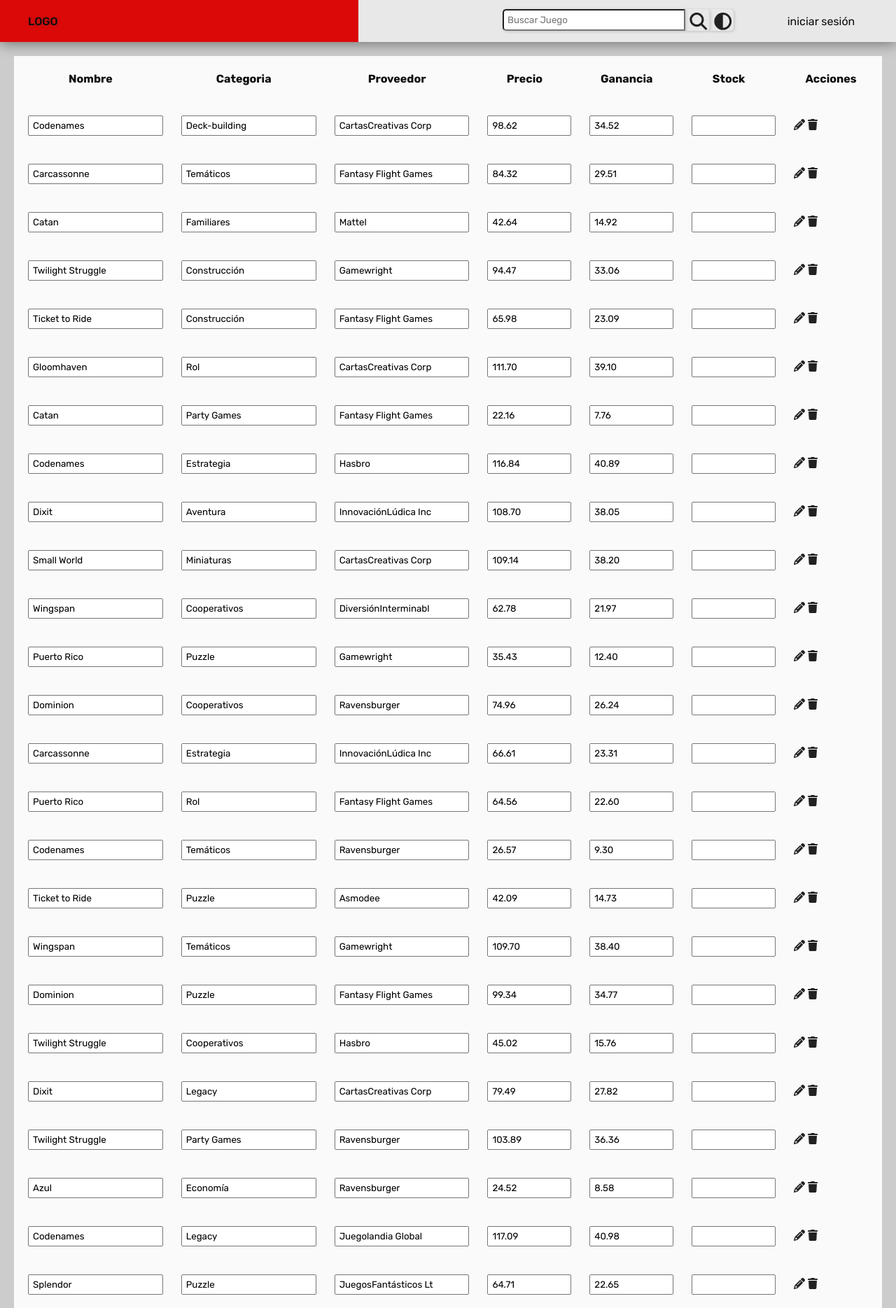
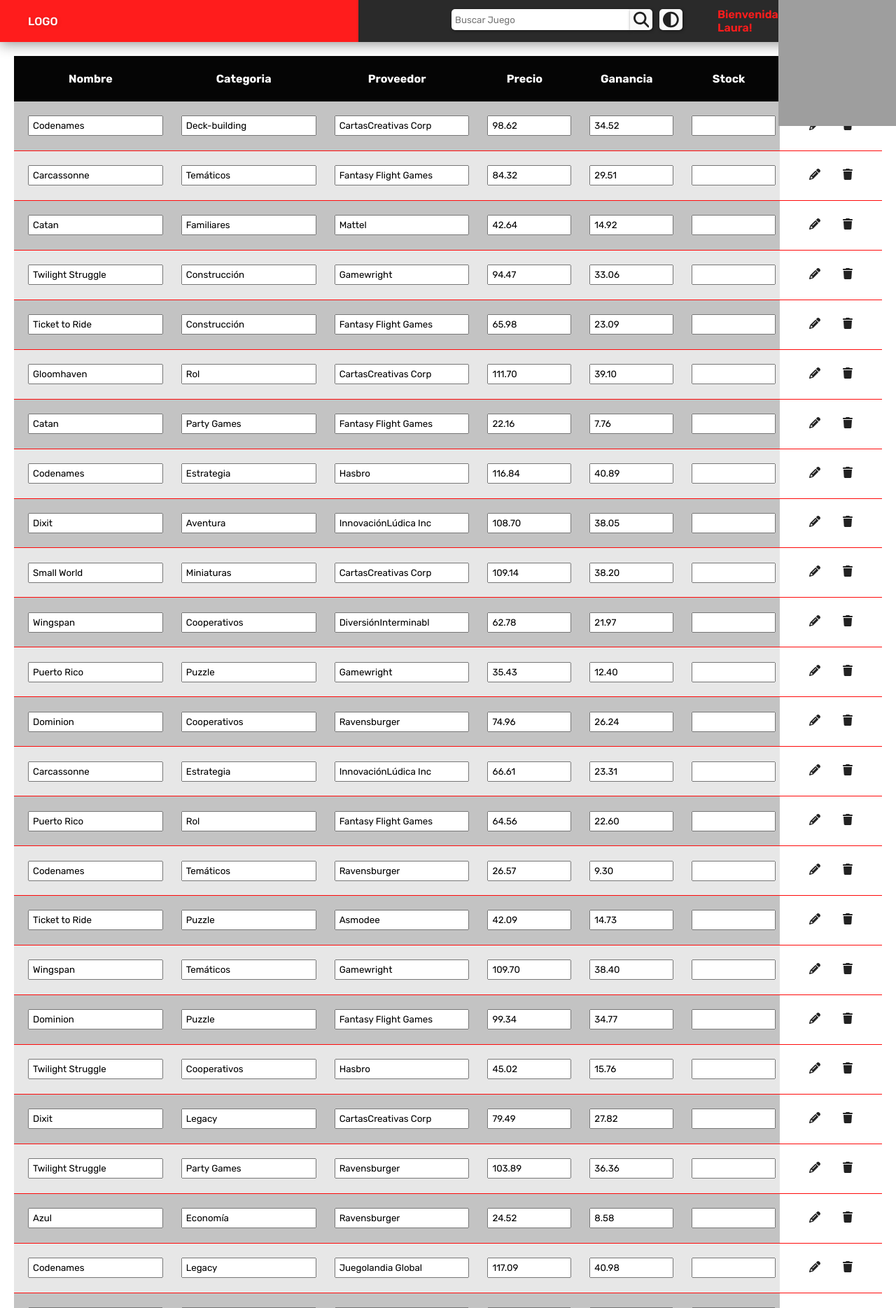
Before and after one commit to MarianoJSB/juegosDeMesa, a PHP site: page / in a window 1280 px wide. Shown: the top 1869 px of the page at 70% size. Run offline with PHP 8.4, Linux system fonts and the light colour scheme; data comes from the database, SQL or seed files in the repository; data that the repository does not hold is empty; grey boxes are pictures that could not be loaded.

Commit message:
agregué muchos estilos y corregí fallos en php

```diff
--- a/index.php
+++ b/index.php
@@ -23,7 +23,8 @@
             <div class="buscador">
                 <div class="bot">
                     <input type="checkbox" id="toggle-theme" checked>
-                    <label for="toggle-theme"><svg xmlns="http://www.w3.org/2000/svg" height="1em" viewBox="0 0 512 512"><!-- Font Awesome Free 6.4.2 by @fontawesome - https://fontawesome.com License - https://fontawesome.com/license (Commercial License) Copyright 2023 Fonticons, Inc.--><path d="M448 256c0-106-86-192-192-192V448c106 0 192-86 192-192zM0 256a256 256 0 1 1 512 0A256 256 0 1 1 0 256z"/></svg></label>
+                    <label id="darkMenu" for="toggle-theme"><svg xmlns="http://www.w3.org/2000/svg" height="1em" viewBox="0 0 512 512"><!-- Font Awesome Free 6.4.2 by @fontawesome - https://fontawesome.com License - https://fontawesome.com/license (Commercial License) Copyright 2023 Fonticons, Inc.--><path d="M448 256c0-106-86-192-192-192V448c106 0 192-86 192-192zM0 256a256 256 0 1 1 512 0A256 256 0 1 1 0 256z"/></svg></label>
+
 
                     <label for="busquedaJuego"><svg xmlns="http://www.w3.org/2000/svg" height="1em" viewBox="0 0 512 512"><!--! Font Awesome Free 6.4.2 by @fontawesome - https://fontawesome.com License - https://fontawesome.com/license (Commercial License) Copyright 2023 Fonticons, Inc. --><style>svg{fill:#ffffff}</style><path d="M416 208c0 45.9-14.9 88.3-40 122.7L502.6 457.4c12.5 12.5 12.5 32.8 0 45.3s-32.8 12.5-45.3 0L330.7 376c-34.4 25.2-76.8 40-122.7 40C93.1 416 0 322.9 0 208S93.1 0 208 0S416 93.1 416 208zM208 352a144 144 0 1 0 0-288 144 144 0 1 0 0 288z"/></svg></label>
                     <input type="search" name="busqueda" id="busquedaJuego" placeholder="Buscar Juego"  id="buscador">
@@ -31,13 +32,13 @@
                 <div class="resultadosJuegos" id="resultadosJuegos">
                     <p>Nombre Juego</p>
                     <div class="div"></div>
-                    <p>Nombre Juego</p>
-                    <div class="div"></div>
-                    <p>Nombre Juego</p>
                 </div>
             </div>
             <div class="log">
-                <label>iniciar sesión</label>
+                <label>Bienvenida Laura!</label>
+                <div class="img">
+                    <img src="/Portafolio/Trabajos/RedSocial/iconos/usuario (2).png" alt="">
+                </div>
             </div>
         </div>
     </header>
@@ -104,13 +105,13 @@
 
                     echo'
                     <tr>
-                        <td><label>b</label><input type="text" value="'.$registro['nombre'].'" name="Nombre" id=""></td>
-                        <td><label>c</label><input type="text" value="'.$registroCat['nombre'].'" name="Categoria" id=""></td>
-                        <td id="a" title="555"><label>a</label><input type="text" value="'.$registroProv['nombre'].'" name="Proveedor" id=""></td>
-                        <td><label>2</label><input type="number" value="'.$registro['precio'].'" name="Precio" id=""></td>
-                        <td><label>3</label><input type="number" value="'.$registro['ganancia'].'" name="Ganancias" id=""></td>
-                        <td><label>1</label><input type="number" value="'.$registro['stock'].'" name="Stock" id=""></td>
-                        <td>
+                        <td><label>'.$registro['nombre'].'</label><input type="text" value="'.$registro['nombre'].'" name="Nombre" id=""></td>
+                        <td><label>'.$registroCat['nombre'].'</label><input type="text" value="'.$registroCat['nombre'].'" name="Categoria" id=""></td>
+                        <td id="a" title="555"><label>'.$registroProv['nombre'].'</label><input type="text" value="'.$registroProv['nombre'].'" name="Proveedor" id=""></td>
+                        <td><label>'.$registro['precio'].'</label><input type="number" value="'.$registro['precio'].'" name="Precio" id=""></td>
+                        <td><label>'.$registro['ganancia'].'</label><input type="number" value="'.$registro['ganancia'].'" name="Ganancias" id=""></td>
+                        <td><label>'.$registro['stock'].'</label><input type="number" value="'.$registro['stock'].'" name="Stock" id=""></td>
+                        <td id="acciones">
                             <a href="index.php?editar='.$registro['id_juego'].'"><svg xmlns="http://www.w3.org/2000/svg" height="1em" viewBox="0 0 512 512"><!--! Font Awesome Free 6.4.2 by @fontawesome - https://fontawesome.com License - https://fontawesome.com/license (Commercial License) Copyright 2023 Fonticons, Inc. --><path d="M410.3 231l11.3-11.3-33.9-33.9-62.1-62.1L291.7 89.8l-11.3 11.3-22.6 22.6L58.6 322.9c-10.4 10.4-18 23.3-22.2 37.4L1 480.7c-2.5 8.4-.2 17.5 6.1 23.7s15.3 8.5 23.7 6.1l120.3-35.4c14.1-4.2 27-11.8 37.4-22.2L387.7 253.7 410.3 231zM160 399.4l-9.1 22.7c-4 3.1-8.5 5.4-13.3 6.9L59.4 452l23-78.1c1.4-4.9 3.8-9.4 6.9-13.3l22.7-9.1v32c0 8.8 7.2 16 16 16h32zM362.7 18.7L348.3 33.2 325.7 55.8 314.3 67.1l33.9 33.9 62.1 62.1 33.9 33.9 11.3-11.3 22.6-22.6 14.5-14.5c25-25 25-65.5 0-90.5L453.3 18.7c-25-25-65.5-25-90.5 0zm-47.4 168l-144 144c-6.2 6.2-16.4 6.2-22.6 0s-6.2-16.4 0-22.6l144-144c6.2-6.2 16.4-6.2 22.6 0s6.2 16.4 0 22.6z"/></svg>  </a>
                             <a href="index.php?borrar='.$registro['id_juego'].'"><svg xmlns="http://www.w3.org/2000/svg" height="1em" viewBox="0 0 448 512"><!--! Font Awesome Free 6.4.2 by @fontawesome - https://fontawesome.com License - https://fontawesome.com/license (Commercial License) Copyright 2023 Fonticons, Inc. --><style>svg{fill:#212121}</style><path d="M135.2 17.7L128 32H32C14.3 32 0 46.3 0 64S14.3 96 32 96H416c17.7 0 32-14.3 32-32s-14.3-32-32-32H320l-7.2-14.3C307.4 6.8 296.3 0 284.2 0H163.8c-12.1 0-23.2 6.8-28.6 17.7zM416 128H32L53.2 467c1.6 25.3 22.6 45 47.9 45H346.9c25.3 0 46.3-19.7 47.9-45L416 128z"/></svg></a>
                         </td>
@@ -122,6 +123,21 @@
 
     </div>
     <script>
+            var inputBusqueda = document.getElementById("busquedaJuego");
+            var resultadosJuegos = document.getElementById("resultadosJuegos");
+            // Agrega un evento de focus al input
+            inputBusqueda.addEventListener("focus", function() {
+                // Cambia el estilo del div para que sea visible
+                resultadosJuegos.style.display = "flex";
+            });
+            // Agrega un evento de blur al input
+            inputBusqueda.addEventListener("blur", function() {
+                // Oculta el div de resultados cuando se pierde el foco
+                resultadosJuegos.style.display = "none";
+            });
+
+
+
             document.addEventListener('DOMContentLoaded', function() {
             const proveedorTitle = document.getElementById('proveedor-title');
             const proveedoresSelect = document.getElementById('proveedores');
@@ -319,5 +335,6 @@
                     }
                 });
     </script>
+    <script src="/juegosDeMesa/juegosDeMesa/busqueda.js"></script>
 </body>
 </html>
--- a/style.css
+++ b/style.css
@@ -6,18 +6,24 @@
 }
 
 :root[data-theme="light"] {
-    --text: #0d0d0d;
-    --background: #cccccc;
-    --primary: #fafafa;
+    --text: #ffffff;
+    --background: #ffffff;
+    --primary: #050505;
     --secondary: #0a0aff;
-    --accent: #dc0909;
+    --bgHeader: #2a2a2a;
+    --accent: #ff1c1c;
+    --even: rgb(231, 231, 231);
+    --odd: rgb(195, 195, 195);
   }
   :root[data-theme="dark"] {
     --text: #f2f2f2;
-    --background: #333333;
+    --background: #525252;
     --primary: #050505;
     --secondary: #0000f5;
+    --bgHeader: #d4d4d4;
     --accent: #f62323;
+    --even: rgb(46, 46, 46);
+    --odd: rgb(36, 36, 36);
   }
 
 header .right input[type="checkbox"]{
@@ -64,7 +70,8 @@
     display: flex;
     justify-content: end;
     align-items: center;
-    background-color:  rgb(232, 232, 232);
+    background-color:  var(--bgHeader);
+    color: var(--primary);
 }
 
 header .right .buscador{
@@ -77,13 +84,17 @@
     align-items: center;
 
 }
-header .right .log{
-    width: 150px;
-    height: 40px;
+header .log{
+    width: 255px;
+    height: 130%;
     display: flex;
     align-items: center;
-    margin-right: 32px;
     justify-content: space-evenly;
+    color: var(--accent);
+    font-weight: 600;
+}
+.log .img{
+    display: flex;
 }
 header .buscador .bot{
     display: flex;
@@ -93,12 +104,24 @@
 
 }
 header .buscador label{
+    background-color: #fafafa;
+    height: 30px;
+    width: auto;
+    display: flex;
+    justify-content: center;
+    align-items: center;
+    border-radius: 0 5px 5px 0;
+    box-shadow: 1px 1px 4px rgba(0, 0, 0, 0.527);
+}
+header .buscador label#darkMenu{
+    border-radius: 5px;
+    margin-left: 10px;
 
-    height: 31px;
-    width: auto;
-    border-radius: 0 5px 5px 0;
-    box-shadow: 1px 1px 4px rgba(0, 0, 0, 0.171);
 }
+header .buscador label#darkMenu:hover{
+    background-color: var(--accent);
+}
+
 header .buscador svg{
     cursor: pointer;
     border-radius: 0 5px 5px 0;
@@ -110,11 +133,13 @@
     transform: scale(1.1);
 }
 header .buscador input{
-    box-shadow: 1px 1px 4px rgba(0, 0, 0, 0.171);
+    box-shadow: 1px 1px 4px rgba(0, 0, 0, 0.457);
     width: 80%;
-    height: 31px;
+    height: 30px;
     padding: 5px;
     border-radius: 5px 0 0 5px;
+    border-style: none;
+    outline: none;
 
 }
 header .right .buscador .resultadosJuegos{
@@ -149,6 +174,12 @@
 }
 header .buscador .resultadosJuegos p span{
     margin-left: 16px;
+}td#acciones{
+    display: flex;
+    margin: 13% 7%;
+    padding: 6px 0;
+    justify-content: space-evenly;
+    background-color: var(--text);
 }
 .cont{
     height: auto;
@@ -160,6 +191,7 @@
     height: auto;
     color: var(--dark-text);
     border-collapse: collapse;
+    box-shadow: 1px 1px 15px rgba(0, 0, 0, 0.703)k;
 }
 .cont th{
     width: 150px;
@@ -180,31 +212,38 @@
     height: 70%;
     padding: 5px;
 }
+tbody tr{
+    border-color: #ff0b0b;
+    border-width: 0 0 1px 0;
+    border-style: solid;
+}
 
 .cont thead tr{
     position: sticky;
     top: 9vh;
 }
-tr:nth-child(even){
-    color: var(--accent);
+
+tr:nth-child(even) td{
+    background-color: var(--even);
 }
-tr:nth-child(odd){
-    color: var(--secondary);
+tr:nth-child(odd) td{
+    background-color: var(--odd);
 }
 tr:hover td{
-    background-color: var(--row-text-color);
+    background-color: #c0c0c0;
 }
 td a{
     text-decoration: none;
 }
 td#a:hover::before {
     content: "555";
-    background-color: #333;
+    background-color: #c0c0c0;
     border-radius: 5px;
     position: absolute;
     margin-top: -20px;
     z-index: 1;
 }
+
 .cont thead tr{
     background-color: var(--primary);
     color: var(--text);
@@ -228,6 +267,7 @@
     height: 100px;
     width: 160px;
     padding: 5px;
+    z-index: 10000000000000000000000000000000;
 }
 /* Estilo para ocultar el select por defecto */
 #proveedores {
@@ -243,4 +283,5 @@
     height: 100px;
     width: 200px;
     padding: 5px;
+    z-index: 10000000000000000000000000000000;
 }
```
Also changed, not shown: busqueda.js (added, +54 -0 lines), index.html (line endings or trailing spaces).
